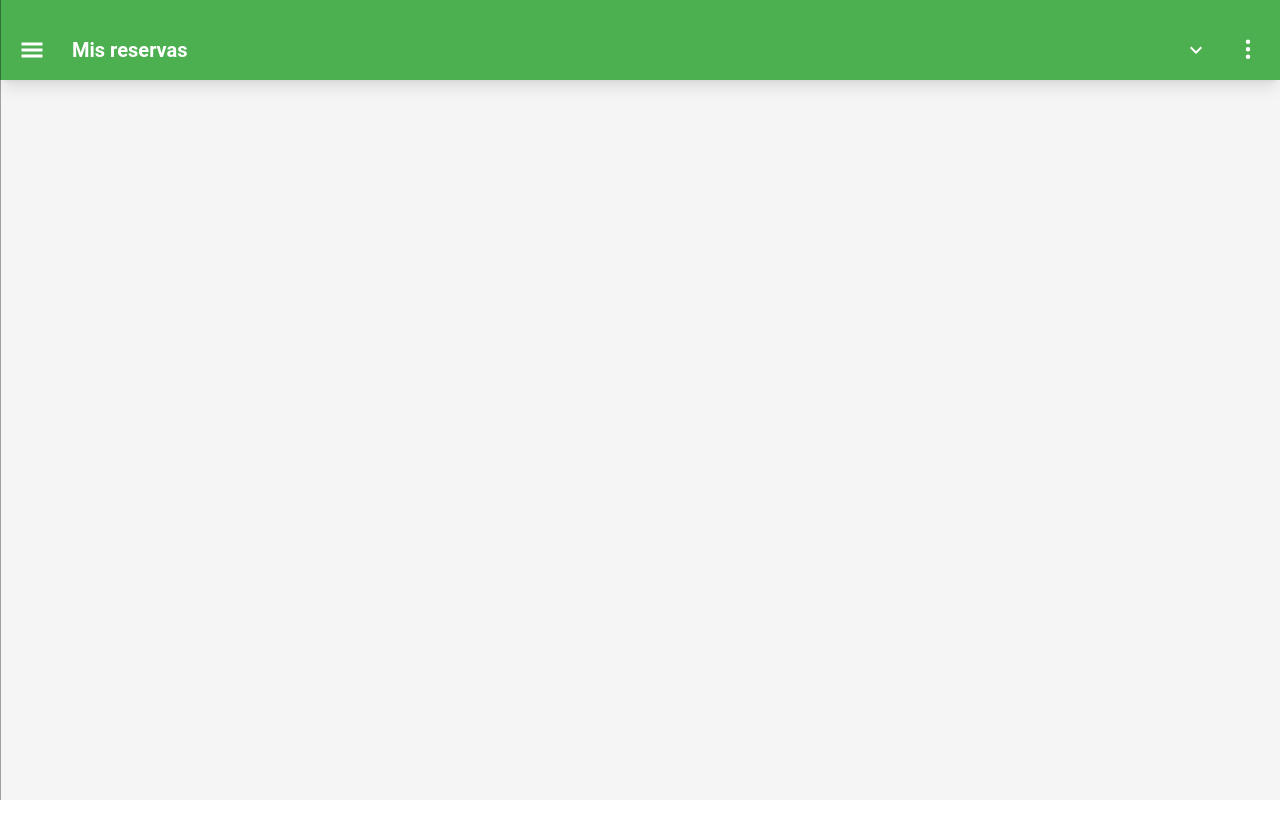
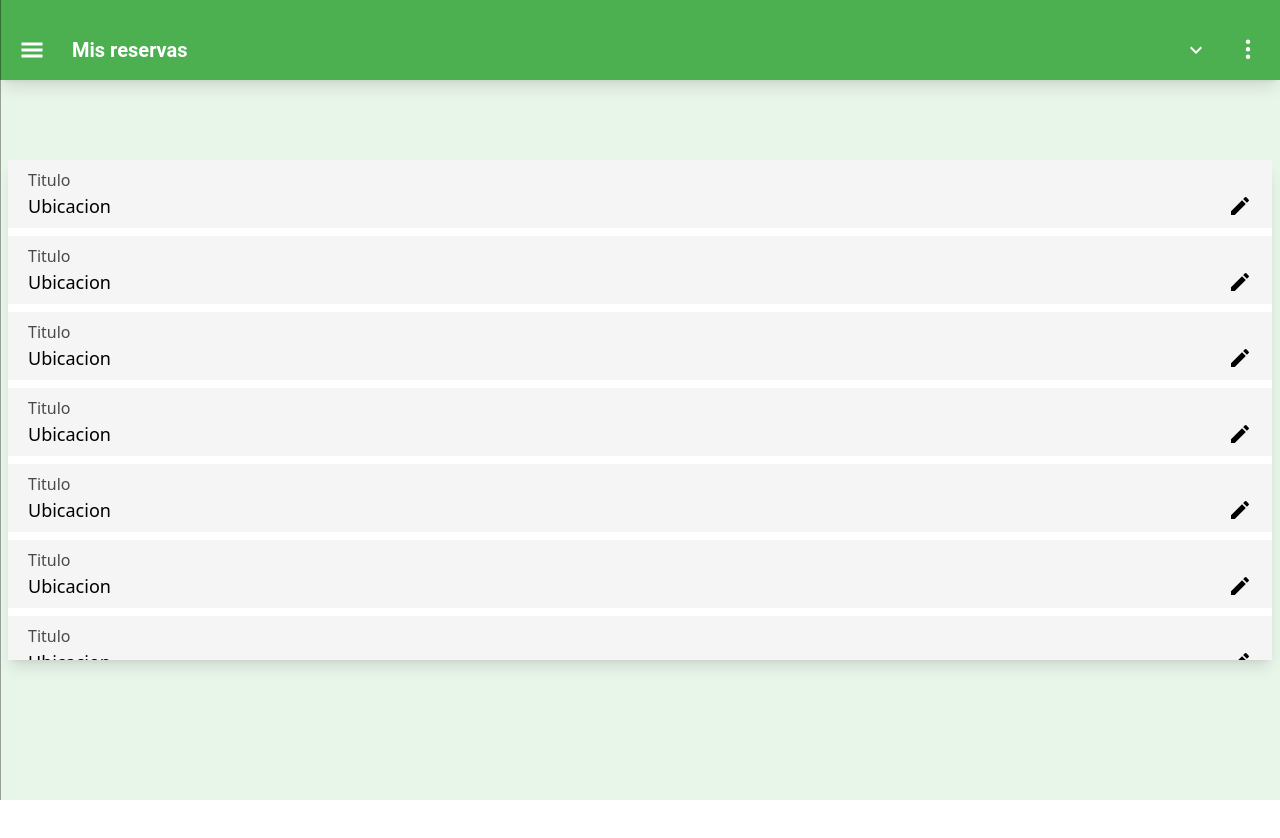
Before and after one commit to No-Country/c10-39-ft-nest-react, a React (Vite) app in the folder client/: page /perfil/reservas in a window 1280 px wide. Shown: the top 838 px of the page. After the commit the page ends 800 px from the top, so only its background shows below. Built offline with nearby package versions, Linux system fonts and the light colour scheme; no server answers.

Commit message:
add profile reservation page with reservation card component

```diff
--- a/client/src/Components/Layout.tsx
+++ b/client/src/Components/Layout.tsx
@@ -122,7 +122,7 @@ const Layout: FC<PropsWithChildren<props>> = ({ children, title }) => {
           </div>
         </nav>
       </header>
-      <div className="z-10 mb-[100px] pt-[80px] bg-secondary min-h-screen">{children}</div>
+      <div className="z-10 pt-[80px] bg-bg min-h-screen">{children}</div>
     </div>
   );
 };
--- /dev/null
+++ b/client/src/Components/ReservationCard.tsx
@@ -0,0 +1,23 @@
+import { FC } from 'react';
+import { Link } from 'react-router-dom';
+import { MdEdit } from 'react-icons/md';
+// import { BsFillShareFill } from 'react-icons/bs';
+
+const ReservationCard: FC = () => {
+  return (
+    <div className="flex flex-col w-full bg-secondary px-5 py-2">
+      <span className="opacity-70">Titulo</span>
+      <div className="flex flex-row w-full justify-between items-center">
+        <span className="text-lg">Ubicacion</span>
+        <div className="flex flex-row gap-5 text-2xl">
+          <Link to={'/reservas/:sport/canchas/:id'}>
+            <MdEdit />
+          </Link>
+          {/* <BsFillShareFill /> */}
+        </div>
+      </div>
+    </div>
+  );
+};
+
+export default ReservationCard;
--- a/client/src/Pages/ProfileReservation.tsx
+++ b/client/src/Pages/ProfileReservation.tsx
@@ -1,10 +1,17 @@
-import { FC } from "react";
-import Layout from "../Components/Layout";
+import { FC } from 'react';
+import Layout from '../Components/Layout';
+import ReservationCard from '../Components/ReservationCard';
 
 const ProfileReservation: FC = () => {
+  const Data = ['1', '1', '1', '1', '1', '1', '1'];
+
   return (
     <Layout title="Mis reservas">
-      <div></div>
+      <div className="bg-white shadow-lg mx-2 mt-20 max-h-[500px] min-h-[500px] flex flex-col gap-2 overflow-y-scroll">
+        {Data.map((item, index) => (
+          <ReservationCard key={index} />
+        ))}
+      </div>
     </Layout>
   );
 };
--- a/client/tailwind.config.cjs
+++ b/client/tailwind.config.cjs
@@ -21,6 +21,7 @@ module.exports = {
       "secondary": "#F5F5F5",
       "gradone": "#E0E0E0",
       "gradtwo": "#72DFC5",
+      "bg": '#E8F5E9'
     }
   },
   plugins: [],
```
